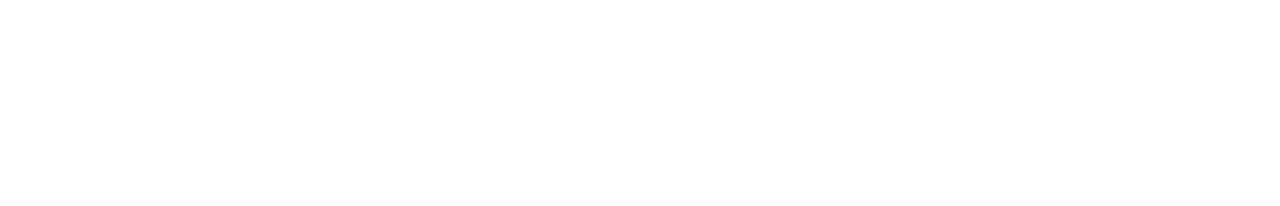
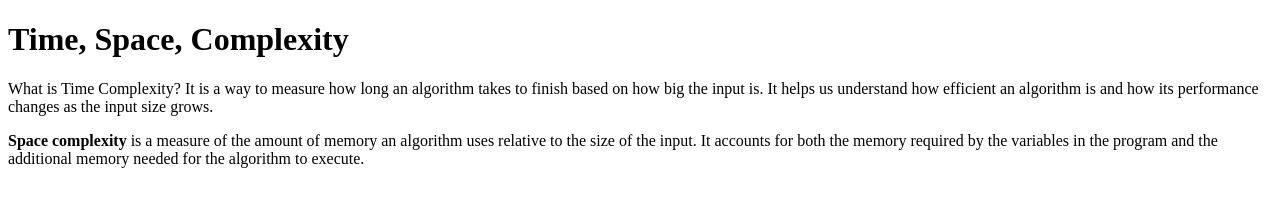
Before and after one commit to acciojob/time-and-space-complexity-Ankush135, a website: page main.html in a window 1280 px wide. Drawn offline with Linux system fonts and the light colour scheme.

Commit message:
created a submission

```diff
--- a/main.html
+++ b/main.html
@@ -8,6 +8,9 @@
 
 <body>
 	<!-- the entire body must be written by student -->
+	<h1>Time, Space, Complexity</h1>
+	<p>What is Time Complexity? It is a way to measure how long an algorithm takes to finish based on how big the input is. It helps us understand how efficient an algorithm is and how its performance changes as the input size grows.</p>
+	<p><b>Space complexity</b> is a measure of the amount of memory an algorithm uses relative to the size of the input. It accounts for both the memory required by the variables in the program and the additional memory needed for the algorithm to execute.</p>
     <script type="text/javascript" src="./script.js">
 </script>
 
```
